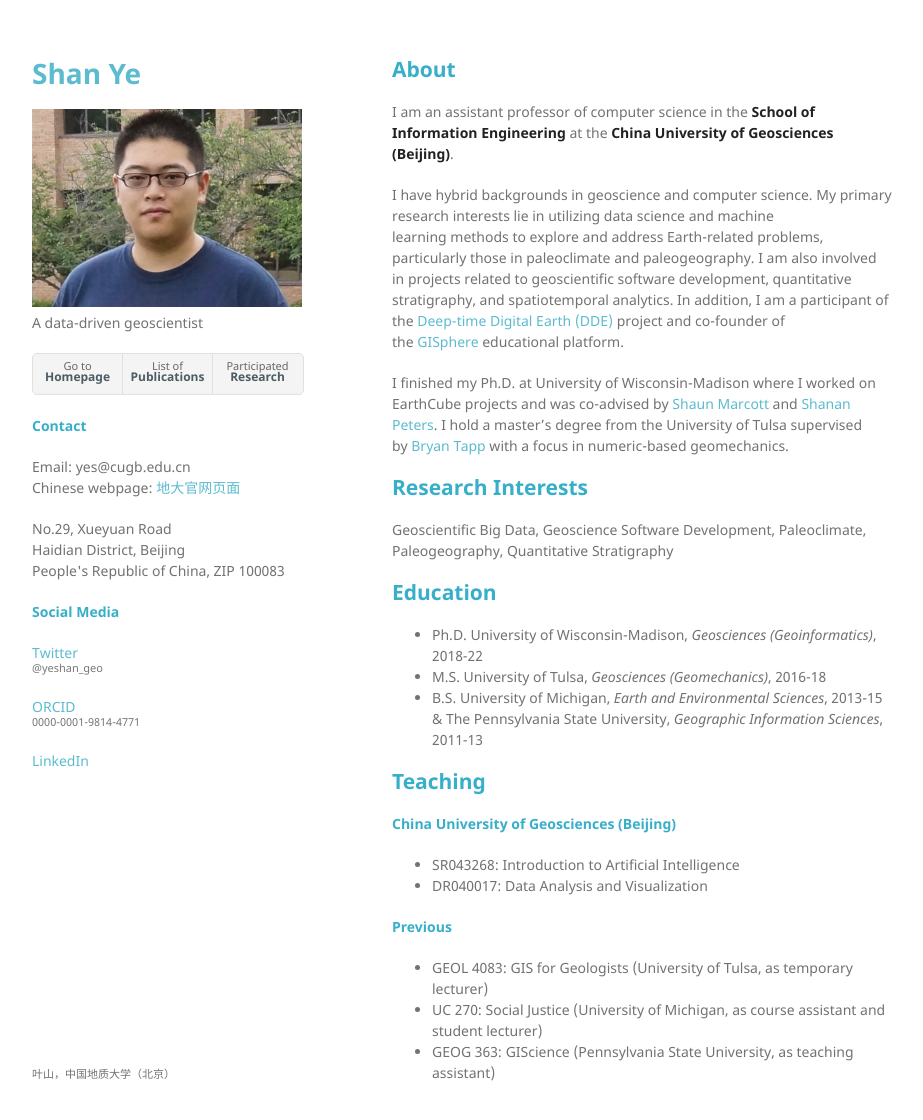
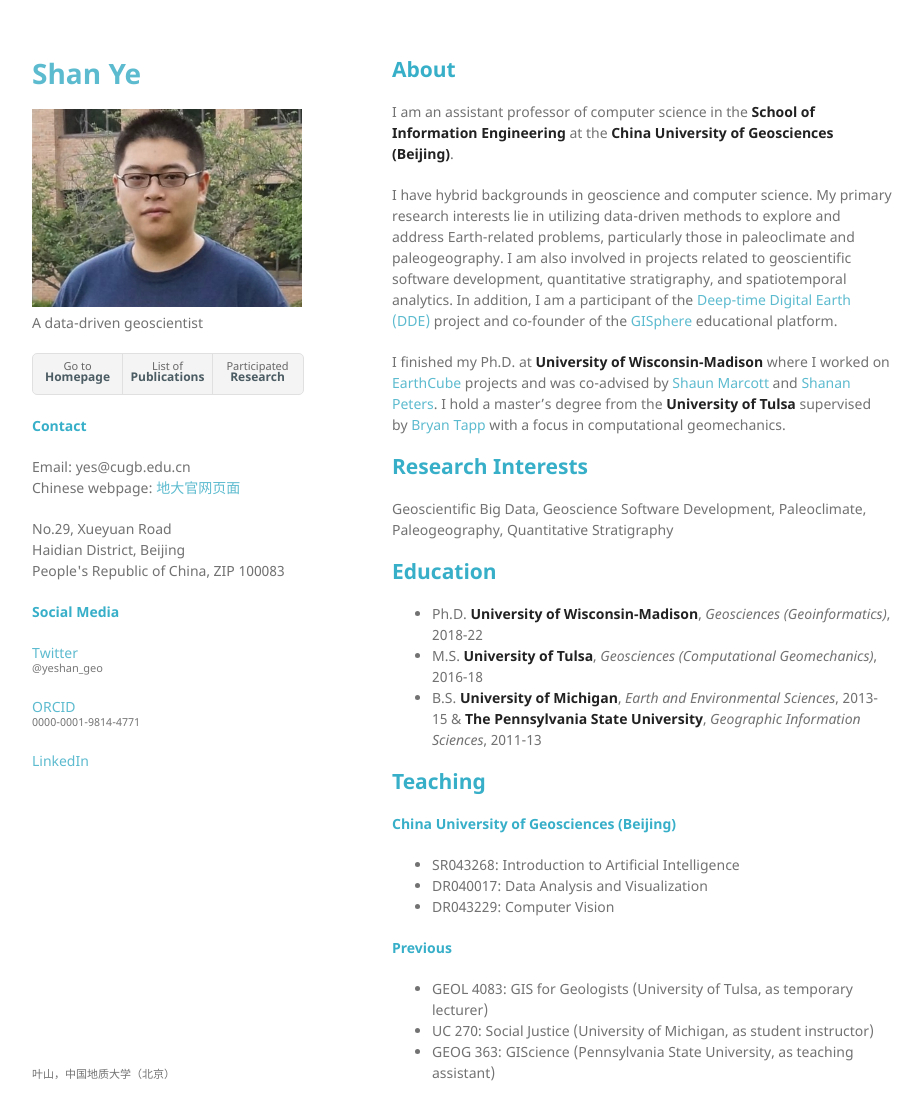
Before and after one commit to yeshan-geo/yeshan-geo.github.io, a Jekyll site: the page built from index.md, in a window 1280 px wide and 1153 px high. Shown: the top 1120 px of the window, without its empty margins (178-1101 px from the left). Built offline with Jekyll 4.4.1, drawn with Linux system fonts in a browser that asks for light colours; our own code applies the rules of GitHub Pages for plain Markdown files.

Commit message:
Update index.md

```diff
--- a/index.md
+++ b/index.md
@@ -2,9 +2,9 @@
 
 I am an assistant professor of computer science in the **School of Information Engineering** at the **China University of Geosciences (Beijing)**.
 
-I have hybrid backgrounds in geoscience and computer science. My primary research interests lie in utilizing data science and machine learning methods to explore and address Earth-related problems, particularly those in paleoclimate and paleogeography. I am also involved in projects related to geoscientific software development, quantitative stratigraphy, and spatiotemporal analytics. In addition, I am a participant of the [Deep-time Digital Earth (DDE)](https://www.ddeworld.org/) project and co-founder of the [GISphere](https://gisphere.info/) educational platform.
+I have hybrid backgrounds in geoscience and computer science. My primary research interests lie in utilizing data-driven methods to explore and address Earth-related problems, particularly those in paleoclimate and paleogeography. I am also involved in projects related to geoscientific software development, quantitative stratigraphy, and spatiotemporal analytics. In addition, I am a participant of the [Deep-time Digital Earth (DDE)](https://www.ddeworld.org/) project and co-founder of the [GISphere](https://gisphere.info/) educational platform.
 
-I finished my Ph.D. at University of Wisconsin-Madison where I worked on EarthCube projects and was co-advised by [Shaun Marcott](https://geoscience.wisc.edu/people/marcott-shaun/) and [Shanan Peters](http://strata.geology.wisc.edu/). I hold a master's degree from the University of Tulsa supervised by [Bryan Tapp](https://faculty.utulsa.edu/faculty/bryan-tapp/) with a focus in numeric-based geomechanics.
+I finished my Ph.D. at **University of Wisconsin-Madison** where I worked on [EarthCube](https://www.earthcube.org/) projects and was co-advised by [Shaun Marcott](https://geoscience.wisc.edu/people/marcott-shaun/) and [Shanan Peters](http://strata.geology.wisc.edu/). I hold a master's degree from the **University of Tulsa** supervised by [Bryan Tapp](https://faculty.utulsa.edu/faculty/bryan-tapp/) with a focus in computational geomechanics.
 
 ## Research Interests
 
@@ -12,17 +12,18 @@ Geoscientific Big Data, Geoscience Software Development, Paleoclimate, Paleogeog
 
 ## Education
 
-- Ph.D. University of Wisconsin-Madison, *Geosciences (Geoinformatics)*, 2018-22
-- M.S. University of Tulsa, *Geosciences (Geomechanics)*, 2016-18
-- B.S. University of Michigan, *Earth and Environmental Sciences*, 2013-15 & The Pennsylvania State University, *Geographic Information Sciences*, 2011-13
+- Ph.D. **University of Wisconsin-Madison**, *Geosciences (Geoinformatics)*, 2018-22
+- M.S. **University of Tulsa**, *Geosciences (Computational Geomechanics)*, 2016-18
+- B.S. **University of Michigan**, *Earth and Environmental Sciences*, 2013-15 & **The Pennsylvania State University**, *Geographic Information Sciences*, 2011-13
 
 ## Teaching
 
 #### China University of Geosciences (Beijing)
 - SR043268: Introduction to Artificial Intelligence
 - DR040017: Data Analysis and Visualization
+- DR043229: Computer Vision
 
 #### Previous
 - GEOL 4083: GIS for Geologists (University of Tulsa, as temporary lecturer)
-- UC 270: Social Justice (University of Michigan, as course assistant and student lecturer)
+- UC 270: Social Justice (University of Michigan, as student instructor)
 - GEOG 363: GIScience (Pennsylvania State University, as teaching assistant)
```
